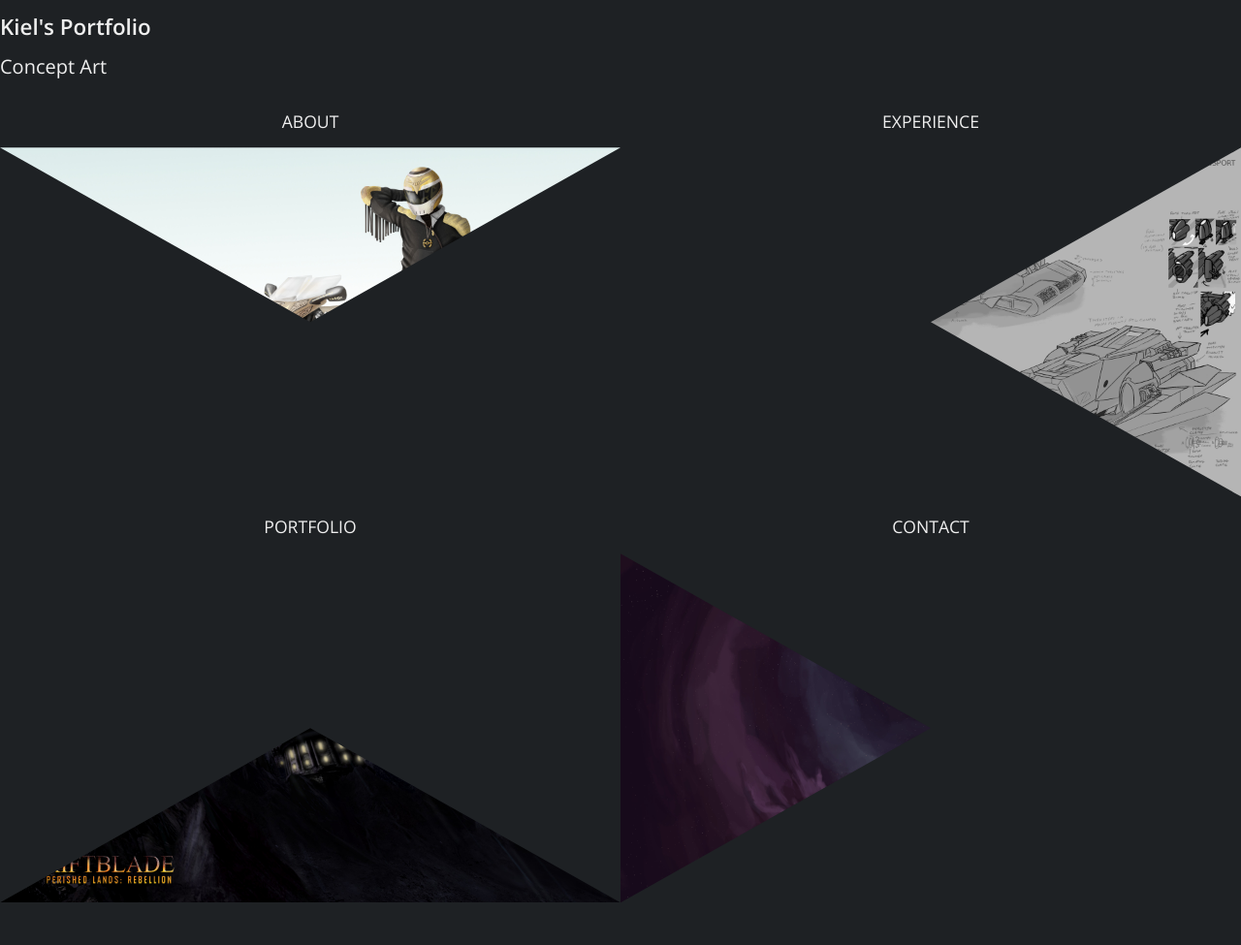
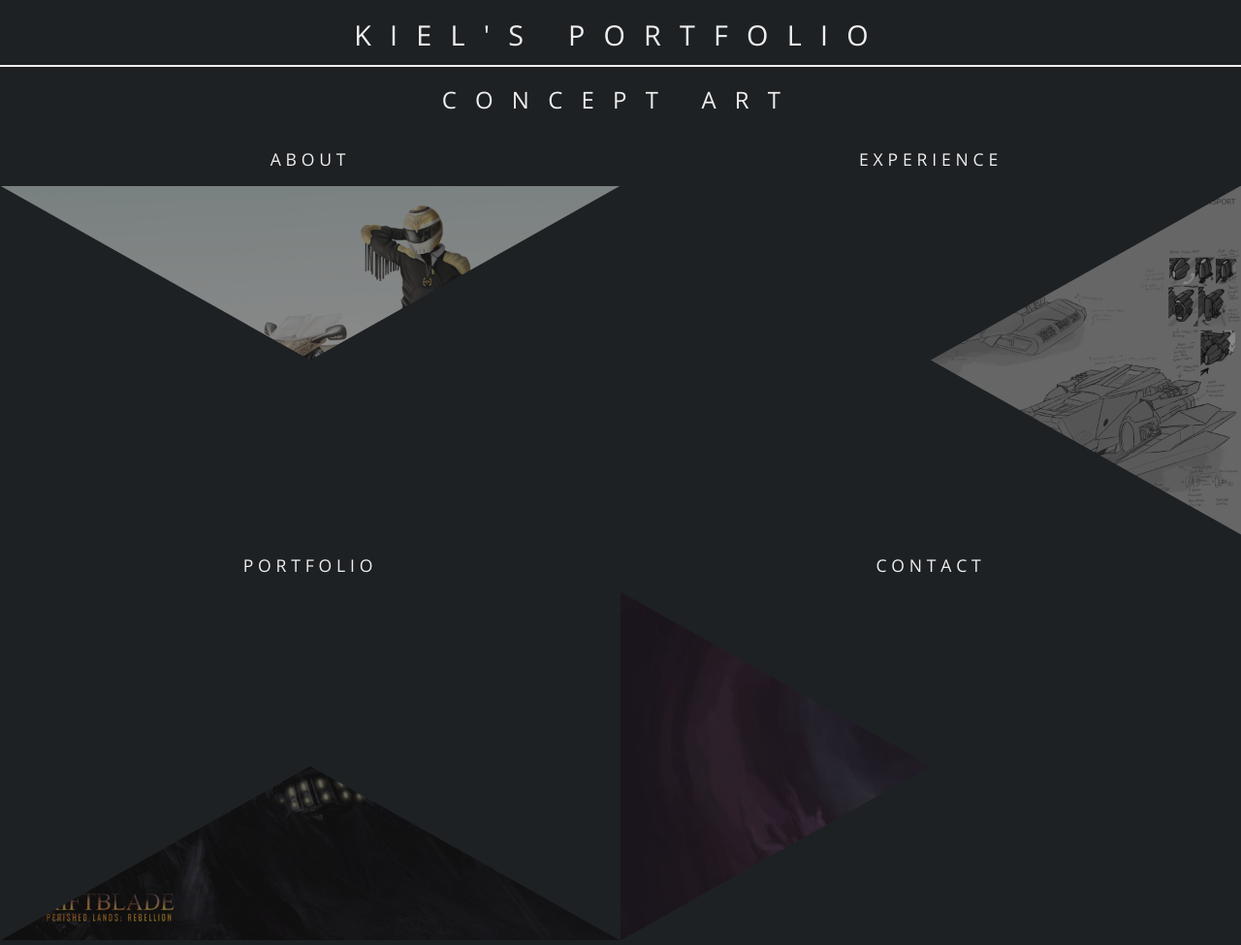
Before and after one commit to DanielHearn/kiel-portfolio, a Jekyll site: the page built from index.md, in a window 1280 px wide. Shown: the whole page at 97% size. Built offline with Jekyll 4.4.1, drawn with Linux system fonts in a browser that asks for light colours; before the commit the page ends 936 px from its top, so only the background shows below that.

Commit message:
Add front page title style, move more styles to partials

```diff
--- a/_layouts/index.html
+++ b/_layouts/index.html
@@ -2,7 +2,7 @@
 layout: default
 ---
 <div class="front-container">
-    <div>
+    <div class="front-header">
         <h1>{{ page.title }}</h1>
         <h2>{{ page.heading }}</h2>
     </div>
--- a/css/main.scss
+++ b/css/main.scss
@@ -8,8 +8,12 @@ $white: #efefef;
 $accent-dark: #c0a54d;
 $accent: #ddba46;
 
+$title-size: 1.8em;
+$title-weight: 500;
+$subtitle-size: 1.5em;
+$subtitle-weight: 500;
 $heading-size: 1.4em;
-$heading-weight: 600;
+$heading-weight: 500;
 $subheading-size: 1.25em;
 $subheading-weight: 500;
 $p-size: 1.1em;
@@ -18,9 +22,13 @@ $p-weight: 400;
 $letter-spacing: 0.15em;
 $transition-time: 0.1s;
 
+$max-width: 100em;
+
 @import 'partials/normalize';
 @import 'partials/nav';
 @import 'partials/media-queries';
+@import 'partials/front';
+@import 'partials/content';
 
 * {
     box-sizing: border-box;
@@ -33,6 +41,7 @@ body, input, button {
 body {
     display: flex;
     flex-direction: column;
+    align-items: center;
     background: $dark;
     color: $white;
     width: 100%;
@@ -65,98 +74,3 @@ a {
         color: $white;
     }
 }
-
-.content {
-    display: flex;
-    flex: 1 auto;
-    flex-direction: column;
-}
-
-.main {
-    display: flex;
-    flex: 1 auto;
-    flex-direction: row;
-    padding: 2em 1em 1em 1em;
-    .column {
-        display: flex;
-        flex: 1;
-        flex-direction: column;
-        padding: 1em;
-        .header {
-            padding: 1em;
-            background: $grey;
-            text-align: center;
-            h1 {
-                letter-spacing: $letter-spacing*2;
-                text-transform: uppercase;
-                margin: 0.25em 0;
-                padding-bottom: 0.5em;
-                border-bottom: 0.2em $white solid;
-            }
-        }
-        .column-content {
-            padding: 1em;
-        }
-        .column-footer {
-            display: flex;
-            flex-direction: column;
-            align-items: center;
-        }
-    }
-}
-
-.link-large {
-    text-align: center;
-    color: $white;
-    text-transform: uppercase;
-    background: $grey;
-    padding: 1em 2em;
-}
-
-.portfolio-grid {
-    display: flex;
-    flex-direction: row;
-    .portfolio-item {
-        flex: 1 auto;
-        width: 50%;
-        margin: 1em;
-        background: $grey;
-        .portfolio-image {
-
-        }
-        .portfolio-title {
-            text-align: center;
-            text-transform: uppercase;
-        }
-    }
-}
-
-
-.front-container {
-    .front-menu {
-        display: flex;
-        flex-direction: row;
-        flex-wrap: wrap;
-        .front-section {
-            width: 50%;
-            text-align: center;
-            text-transform: uppercase;
-        }
-        .triangle-top img {
-            -webkit-clip-path: polygon(50% 50%, 0% 0, 100% 0);
-            clip-path: polygon(50% 50%, 0% 0, 100% 0);
-        }
-        .triangle-bottom img {
-            -webkit-clip-path: polygon(50% 50%, 0% 100%, 100% 100%);
-            clip-path: polygon(50% 50%, 0% 100%, 100% 100%);
-        }
-        .triangle-left img {
-            -webkit-clip-path: polygon(50% 50%, 0 0, 0 100%);
-            clip-path: polygon(50% 50%, 0 0, 0 100%);
-        }
-        .triangle-right img {
-            -webkit-clip-path: polygon(50% 50%, 100% 0%, 100% 100%);
-            clip-path: polygon(50% 50%, 100% 0%, 100% 100%);
-        }
-    }
-}
--- /dev/null
+++ b/css/partials/_content.scss
@@ -0,0 +1,65 @@
+.content {
+    display: flex;
+    flex: 1 auto;
+    flex-direction: column;
+    max-width: $max-width;
+}
+
+.main {
+    display: flex;
+    flex: 1 auto;
+    flex-direction: row;
+    padding: 2em 1em 1em 1em;
+    .column {
+        display: flex;
+        flex: 1;
+        flex-direction: column;
+        padding: 1em;
+        .header {
+            padding: 1em;
+            background: $grey;
+            text-align: center;
+            h1 {
+                letter-spacing: $letter-spacing*2;
+                text-transform: uppercase;
+                margin: 0.25em 0;
+                padding-bottom: 0.5em;
+                border-bottom: 0.1em $white solid;
+            }
+        }
+        .column-content {
+            padding: 1em;
+        }
+        .column-footer {
+            display: flex;
+            flex-direction: column;
+            align-items: center;
+        }
+    }
+}
+
+.link-large {
+    text-align: center;
+    color: $white;
+    text-transform: uppercase;
+    background: $grey;
+    padding: 1em 2em;
+}
+
+.portfolio-grid {
+    display: flex;
+    flex-direction: row;
+    .portfolio-item {
+        flex: 1 auto;
+        width: 50%;
+        margin: 1em;
+        background: $grey;
+        .portfolio-image {
+
+        }
+        .portfolio-title {
+            text-align: center;
+            text-transform: uppercase;
+        }
+    }
+}
--- /dev/null
+++ b/css/partials/_front.scss
@@ -0,0 +1,51 @@
+.front-container {
+    display: flex;
+    flex-direction: column;
+    width: 100%;
+    max-width: $max-width;
+    .front-header {
+        text-align: center;
+        text-transform: uppercase;
+        letter-spacing: $letter-spacing*8;
+        h1 {
+            font-size: $title-size;
+            font-weight: $title-weight;
+            padding-bottom: 0.5em;
+            border-bottom: 0.1em $white solid;
+        }
+        h2 {
+            font-size: $subtitle-size;
+            font-weight: $subtitle-weight;
+        }
+    }
+    .front-menu {
+        display: flex;
+        flex-direction: row;
+        flex-wrap: wrap;
+        .front-section {
+            width: 50%;
+            text-align: center;
+            text-transform: uppercase;
+            letter-spacing: $letter-spacing*2;
+            img {
+                filter: contrast(80%) brightness(60%);
+            }
+        }
+        .triangle-top img {
+            -webkit-clip-path: polygon(50% 50%, 0% 0, 100% 0);
+            clip-path: polygon(50% 50%, 0% 0, 100% 0);
+        }
+        .triangle-bottom img {
+            -webkit-clip-path: polygon(50% 50%, 0% 100%, 100% 100%);
+            clip-path: polygon(50% 50%, 0% 100%, 100% 100%);
+        }
+        .triangle-left img {
+            -webkit-clip-path: polygon(50% 50%, 0 0, 0 100%);
+            clip-path: polygon(50% 50%, 0 0, 0 100%);
+        }
+        .triangle-right img {
+            -webkit-clip-path: polygon(50% 50%, 100% 0%, 100% 100%);
+            clip-path: polygon(50% 50%, 100% 0%, 100% 100%);
+        }
+    }
+}
--- a/css/partials/_media-queries.scss
+++ b/css/partials/_media-queries.scss
@@ -5,5 +5,13 @@
                 flex-direction: column;
             }
         }
+        .front-container {
+            .front-menu {
+                flex-direction: column;
+                .front-section {
+                    width: 100%;
+                }
+            }
+        }
     }
 }
--- a/css/partials/_nav.scss
+++ b/css/partials/_nav.scss
@@ -1,7 +1,7 @@
 nav {
     background: $dark;
-    position: fixed;
-    width: 100vw;
+    //position: fixed;
+    //width: 100vw;
     ul {
         display: flex;
         flex-direction: row;
```
Also changed, not shown: 1 other file.
